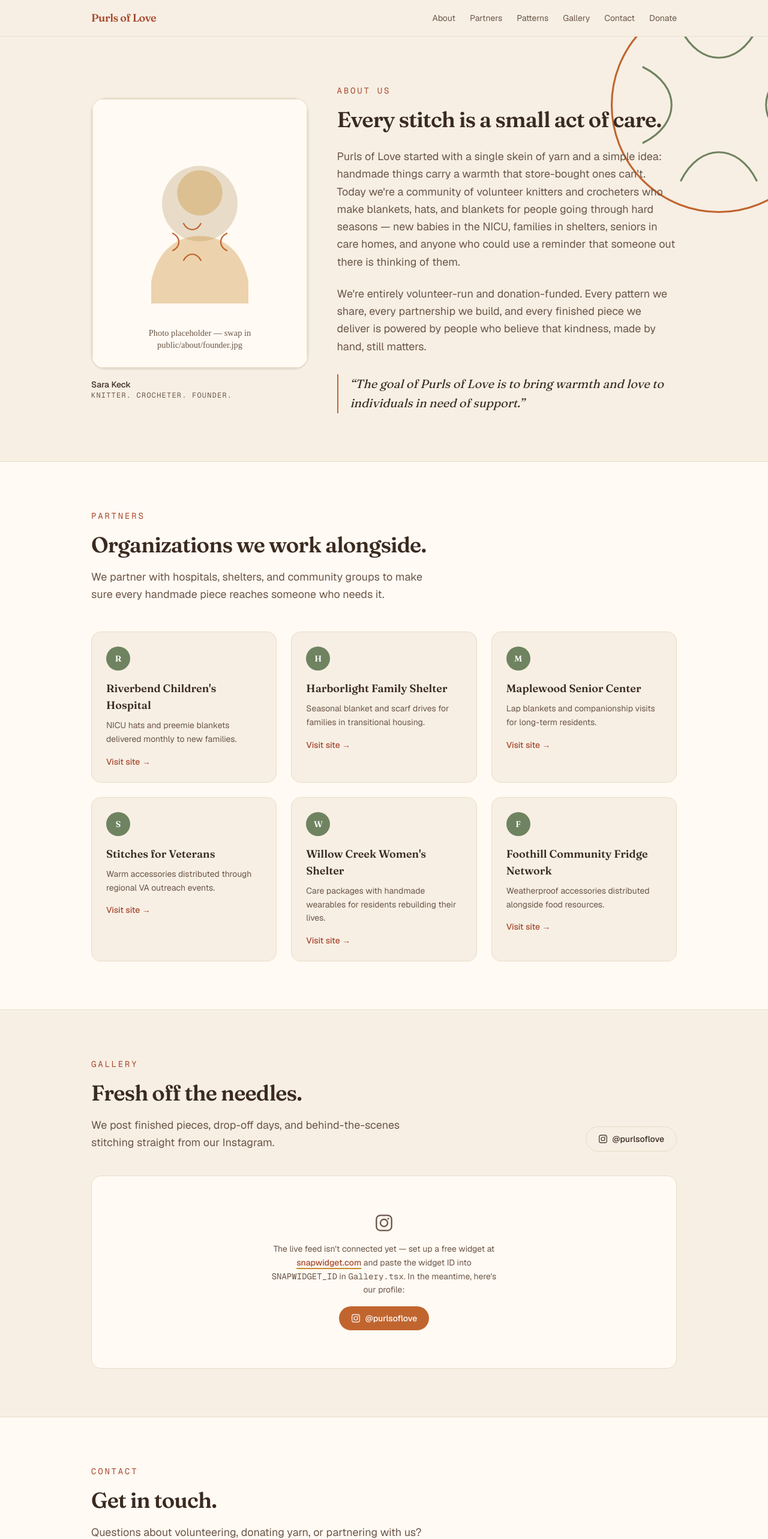
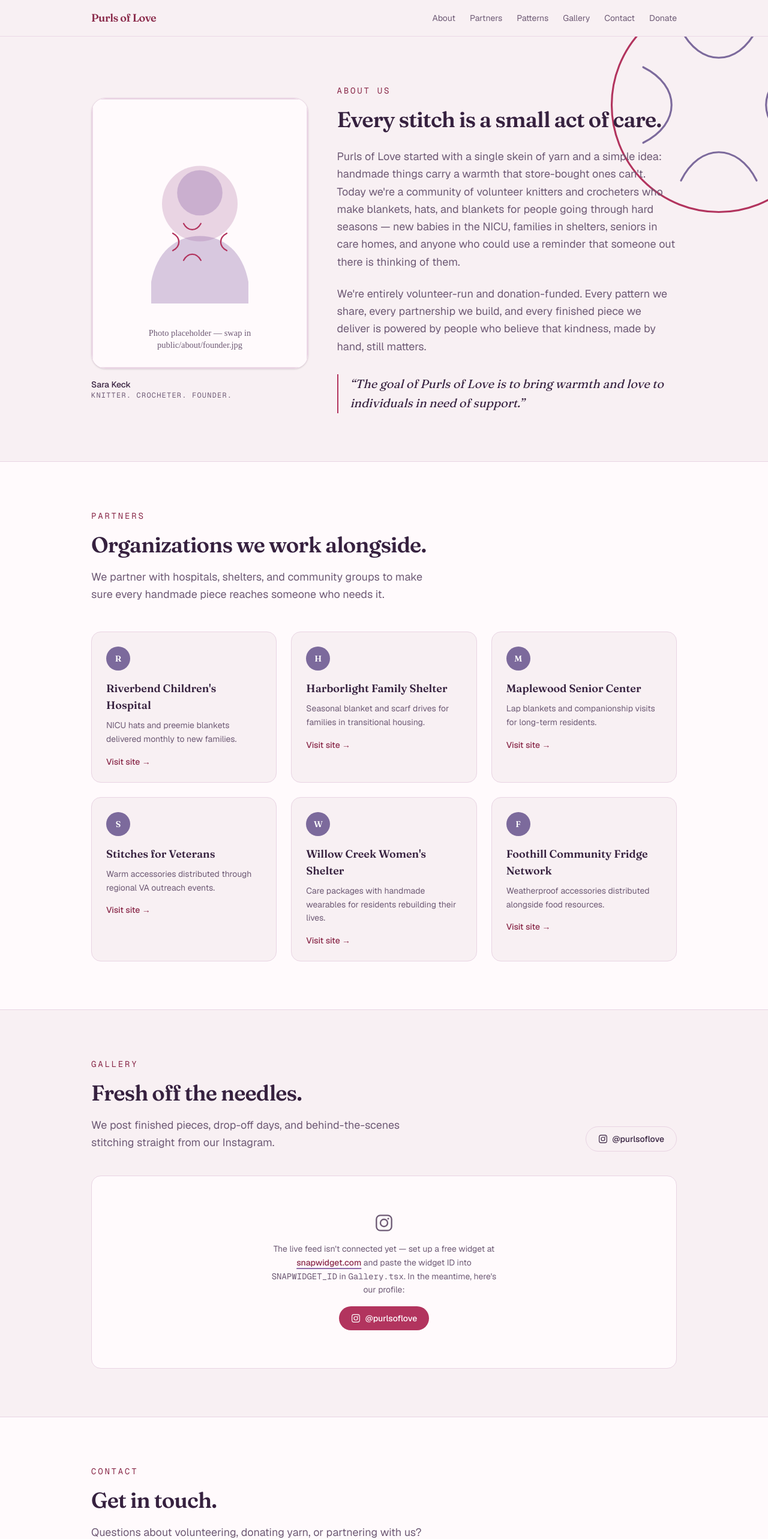
Before and after one commit to elsjeslothower/purls-of-love, a Next.js app: page / in a window 1280 px wide. Shown: the top 2566 px of the page at 60% size. Built offline with nearby package versions, Linux system fonts and the light colour scheme.

Commit message:
Update color scheme

```diff
--- a/src/app/globals.css
+++ b/src/app/globals.css
@@ -1,22 +1,22 @@
 @import "tailwindcss";
 
 :root {
-  --color-cream: #f7efe4;
-  --color-linen: #fffaf3;
-  --color-espresso: #3a2a20;
-  --color-espresso-soft: #6b5648;
-  --color-latte-border: #e8dcc8;
+  --color-blush: #f8f0f3;
+  --color-petal: #fffafc;
+  --color-aubergine: #36213f;
+  --color-aubergine-soft: #6e5a75;
+  --color-blush-border: #e9d4e3;
 
-  --color-terracotta: #c1652f;
-  --color-sage: #6f8360;
-  --color-clay: #a8492f;
-  --color-honey: #c98a2c;
+  --color-mauve: #b2345e;
+  --color-lavender: #7c6a9c;
+  --color-berry: #8a2a4a;
+  --color-orchid: #8f6aa8;
 
-  --background: var(--color-cream);
-  --surface: var(--color-linen);
-  --foreground: var(--color-espresso);
-  --foreground-muted: var(--color-espresso-soft);
-  --border-color: var(--color-latte-border);
+  --background: var(--color-blush);
+  --surface: var(--color-petal);
+  --foreground: var(--color-aubergine);
+  --foreground-muted: var(--color-aubergine-soft);
+  --border-color: var(--color-blush-border);
 }
 
 @theme inline {
@@ -26,10 +26,10 @@
   --color-foreground-muted: var(--foreground-muted);
   --color-border: var(--border-color);
 
-  --color-terracotta: var(--color-terracotta);
-  --color-sage: var(--color-sage);
-  --color-clay: var(--color-clay);
-  --color-honey: var(--color-honey);
+  --color-mauve: var(--color-mauve);
+  --color-lavender: var(--color-lavender);
+  --color-berry: var(--color-berry);
+  --color-orchid: var(--color-orchid);
 
   --font-sans: var(--font-geist-sans);
   --font-display: var(--font-fraunces);
@@ -49,8 +49,8 @@ body {
 }
 
 ::selection {
-  background: var(--color-honey);
-  color: var(--color-espresso);
+  background: var(--color-orchid);
+  color: var(--color-aubergine);
 }
 
 @keyframes fade-in-up {
--- a/src/app/not-found.tsx
+++ b/src/app/not-found.tsx
@@ -21,10 +21,10 @@ export default function NotFound() {
       <Nav />
       <main className="flex flex-1 items-center justify-center px-6 py-24">
         <div className="mx-auto flex max-w-xl flex-col items-center text-center">
-          <div className="animate-stitch-in flex h-40 w-40 items-center justify-center rounded-full border border-border bg-surface text-terracotta">
+          <div className="animate-stitch-in flex h-40 w-40 items-center justify-center rounded-full border border-border bg-surface text-mauve">
             <YarnIcon className="h-20 w-20" />
           </div>
-          <p className="mt-6 font-mono text-sm uppercase tracking-[0.2em] text-clay">Page not found</p>
+          <p className="mt-6 font-mono text-sm uppercase tracking-[0.2em] text-berry">Page not found</p>
           <h1 className="mt-4 font-display text-3xl font-semibold tracking-tight sm:text-4xl">
             This thread ran out.
           </h1>
@@ -34,7 +34,7 @@ export default function NotFound() {
           <button
             type="button"
             onClick={goBack}
-            className="mt-8 rounded-full bg-terracotta px-6 py-3 text-sm font-medium text-white transition-colors hover:bg-clay"
+            className="mt-8 rounded-full bg-mauve px-6 py-3 text-sm font-medium text-white transition-colors hover:bg-berry"
           >
             Go back
           </button>
--- a/src/components/About.tsx
+++ b/src/components/About.tsx
@@ -26,11 +26,11 @@ export default function About() {
         className="animate-stitch-in pointer-events-none absolute -top-24 right-[-10%] h-[420px] w-[420px] opacity-15"
       >
         <svg viewBox="0 0 200 200" className="h-full w-full">
-          <circle cx="100" cy="100" r="85" fill="none" stroke="var(--color-terracotta)" strokeWidth="1.5" />
+          <circle cx="100" cy="100" r="85" fill="none" stroke="var(--color-mauve)" strokeWidth="1.5" />
           <path
             d="M40 70c30 15 30 45 0 60M70 40c15 30 45 30 60 0M160 70c-30 15-30 45 0 60M70 160c15-30 45-30 60 0"
             fill="none"
-            stroke="var(--color-sage)"
+            stroke="var(--color-lavender)"
             strokeWidth="1.5"
             strokeLinecap="round"
           />
@@ -54,7 +54,7 @@ export default function About() {
         </div>
 
         <div className="animate-fade-in-up sm:col-span-3" style={{ animationDelay: "80ms" }}>
-          <p className="font-mono text-sm uppercase tracking-[0.2em] text-clay">{t.eyebrow}</p>
+          <p className="font-mono text-sm uppercase tracking-[0.2em] text-berry">{t.eyebrow}</p>
           <h1 className="mt-4 font-display text-3xl font-semibold leading-tight tracking-tight sm:text-4xl">
             {t.heading}
           </h1>
@@ -63,7 +63,7 @@ export default function About() {
               {paragraph}
             </p>
           ))}
-          <blockquote className="mt-8 max-w-xl border-l-2 border-terracotta pl-5 font-display text-xl italic leading-relaxed text-foreground">
+          <blockquote className="mt-8 max-w-xl border-l-2 border-mauve pl-5 font-display text-xl italic leading-relaxed text-foreground">
             {t.founderQuote}
           </blockquote>
         </div>
--- a/src/components/Contact.tsx
+++ b/src/components/Contact.tsx
@@ -46,7 +46,7 @@ export default function Contact() {
   return (
     <section id="contact" className="border-t border-border bg-surface">
       <div className="mx-auto max-w-5xl px-6 py-20">
-        <p className="font-mono text-sm uppercase tracking-[0.2em] text-clay">{t.eyebrow}</p>
+        <p className="font-mono text-sm uppercase tracking-[0.2em] text-berry">{t.eyebrow}</p>
         <h2 className="mt-4 max-w-xl font-display text-3xl font-semibold leading-tight tracking-tight sm:text-4xl">
           {t.heading}
         </h2>
@@ -61,7 +61,7 @@ export default function Contact() {
               {t.reasons.map((option) => (
                 <label
                   key={option.value}
-                  className="flex cursor-pointer items-center gap-2 rounded-full border border-border bg-background px-4 py-2 text-sm transition-colors has-[:checked]:border-terracotta has-[:checked]:text-clay"
+                  className="flex cursor-pointer items-center gap-2 rounded-full border border-border bg-background px-4 py-2 text-sm transition-colors has-[:checked]:border-mauve has-[:checked]:text-berry"
                 >
                   <input
                     type="radio"
@@ -69,7 +69,7 @@ export default function Contact() {
                     value={option.value}
                     checked={reason === option.value}
                     onChange={() => setReason(option.value)}
-                    className="accent-terracotta"
+                    className="accent-mauve"
                   />
                   {option.label}
                 </label>
@@ -81,7 +81,7 @@ export default function Contact() {
                 name="otherReason"
                 required
                 placeholder={t.otherPlaceholder}
-                className="rounded-xl border border-border bg-background px-4 py-3 text-foreground outline-none transition-colors focus:border-terracotta"
+                className="rounded-xl border border-border bg-background px-4 py-3 text-foreground outline-none transition-colors focus:border-mauve"
               />
             )}
           </fieldset>
@@ -94,14 +94,14 @@ export default function Contact() {
               name="message"
               required
               rows={5}
-              className="resize-none rounded-xl border border-border bg-background px-4 py-3 text-foreground outline-none transition-colors focus:border-terracotta"
+              className="resize-none rounded-xl border border-border bg-background px-4 py-3 text-foreground outline-none transition-colors focus:border-mauve"
             />
           </label>
 
           <div className="flex flex-wrap items-center gap-4">
             <button
               type="submit"
-              className="rounded-full bg-terracotta px-6 py-3 text-sm font-medium text-white transition-colors hover:bg-clay"
+              className="rounded-full bg-mauve px-6 py-3 text-sm font-medium text-white transition-colors hover:bg-berry"
             >
               {t.submitLabel}
             </button>
--- a/src/components/Footer.tsx
+++ b/src/components/Footer.tsx
@@ -1,5 +1,5 @@
 const orgName = "Purls of Love";
-const builtWith = "Made with care by volunteers.";
+const builtWith = "Made with care by a volunteer.";
 
 export default function Footer() {
   return (
--- a/src/components/Gallery.tsx
+++ b/src/components/Gallery.tsx
@@ -23,7 +23,7 @@ export default function Gallery() {
 
   return (
     <section id="gallery" className="mx-auto max-w-5xl px-6 py-20">
-      <p className="font-mono text-sm uppercase tracking-[0.2em] text-clay">{t.eyebrow}</p>
+      <p className="font-mono text-sm uppercase tracking-[0.2em] text-berry">{t.eyebrow}</p>
       <div className="mt-4 flex flex-wrap items-end justify-between gap-4">
         <div>
           <h2 className="max-w-xl font-display text-3xl font-semibold leading-tight tracking-tight sm:text-4xl">
@@ -35,7 +35,7 @@ export default function Gallery() {
           href={t.instagramUrl}
           target="_blank"
           rel="noopener noreferrer"
-          className="flex items-center gap-2 rounded-full border border-border px-5 py-2.5 text-sm font-medium transition-colors hover:border-terracotta hover:text-clay"
+          className="flex items-center gap-2 rounded-full border border-border px-5 py-2.5 text-sm font-medium transition-colors hover:border-mauve hover:text-berry"
         >
           <InstagramIcon className="h-4 w-4" />
           @{t.instagramHandle}
@@ -61,7 +61,7 @@ export default function Gallery() {
                 href="https://snapwidget.com/"
                 target="_blank"
                 rel="noopener noreferrer"
-                className="font-medium text-clay underline decoration-honey decoration-2 underline-offset-4 hover:text-terracotta"
+                className="font-medium text-berry underline decoration-orchid decoration-2 underline-offset-4 hover:text-mauve"
               >
                 snapwidget.com
               </a>{" "}
@@ -72,7 +72,7 @@ export default function Gallery() {
               href={t.instagramUrl}
               target="_blank"
               rel="noopener noreferrer"
-              className="flex items-center gap-2 rounded-full bg-terracotta px-5 py-2.5 text-sm font-medium text-white transition-colors hover:bg-clay"
+              className="flex items-center gap-2 rounded-full bg-mauve px-5 py-2.5 text-sm font-medium text-white transition-colors hover:bg-berry"
             >
               <InstagramIcon className="h-4 w-4" />
               @{t.instagramHandle}
--- a/src/components/Nav.tsx
+++ b/src/components/Nav.tsx
@@ -24,14 +24,14 @@ export default function Nav() {
   return (
     <header className="animate-fade-in-down sticky top-0 z-50 border-b border-border/80 bg-background/90 backdrop-blur">
       <nav className="mx-auto flex max-w-5xl items-center justify-between px-6 py-4">
-        <a href={`${basePath}/`} className="font-display text-lg font-semibold tracking-tight text-clay">
+        <a href={`${basePath}/`} className="font-display text-lg font-semibold tracking-tight text-berry">
           {orgName}
         </a>
         <div className="flex items-center gap-2 sm:gap-6">
           <ul className="hidden gap-6 text-sm text-foreground-muted sm:flex">
             {navLinks.map((link) => (
               <li key={link.href}>
-                <a href={`${basePath}${link.href}`} className="transition-colors hover:text-clay">
+                <a href={`${basePath}${link.href}`} className="transition-colors hover:text-berry">
                   {link.label}
                 </a>
               </li>
@@ -42,7 +42,7 @@ export default function Nav() {
             onClick={() => setMenuOpen((open) => !open)}
             aria-label={menuOpen ? closeMenuLabel : openMenuLabel}
             aria-expanded={menuOpen}
-            className="flex h-9 w-9 items-center justify-center rounded-full border border-border text-foreground-muted transition-colors hover:border-terracotta hover:text-clay sm:hidden"
+            className="flex h-9 w-9 items-center justify-center rounded-full border border-border text-foreground-muted transition-colors hover:border-mauve hover:text-berry sm:hidden"
           >
             {menuOpen ? <CloseIcon className="h-4 w-4" /> : <MenuIcon className="h-4 w-4" />}
           </button>
@@ -56,7 +56,7 @@ export default function Nav() {
               <a
                 href={`${basePath}${link.href}`}
                 onClick={() => setMenuOpen(false)}
-                className="block rounded-lg px-2 py-2 transition-colors hover:bg-surface hover:text-clay"
+                className="block rounded-lg px-2 py-2 transition-colors hover:bg-surface hover:text-berry"
               >
                 {link.label}
               </a>
--- a/src/components/Partners.tsx
+++ b/src/components/Partners.tsx
@@ -43,7 +43,7 @@ export default function Partners() {
   return (
     <section id="partners" className="border-y border-border bg-surface">
       <div className="mx-auto max-w-5xl px-6 py-20">
-        <p className="font-mono text-sm uppercase tracking-[0.2em] text-clay">{t.eyebrow}</p>
+        <p className="font-mono text-sm uppercase tracking-[0.2em] text-berry">{t.eyebrow}</p>
         <h2 className="mt-4 max-w-xl font-display text-3xl font-semibold leading-tight tracking-tight sm:text-4xl">
           {t.heading}
         </h2>
@@ -56,12 +56,12 @@ export default function Partners() {
               href={partner.href}
               target="_blank"
               rel="noopener noreferrer"
-              className="group flex flex-col rounded-2xl border border-border bg-background p-6 transition-colors hover:border-terracotta"
+              className="group flex flex-col rounded-2xl border border-border bg-background p-6 transition-colors hover:border-mauve"
             >
               <span
                 aria-hidden
                 className="flex h-10 w-10 items-center justify-center rounded-full font-display text-sm font-semibold text-white"
-                style={{ background: "var(--color-sage)" }}
+                style={{ background: "var(--color-lavender)" }}
               >
                 {partner.name.charAt(0)}
               </span>
@@ -69,7 +69,7 @@ export default function Partners() {
                 {partner.name}
               </h3>
               <p className="mt-2 text-sm leading-relaxed text-foreground-muted">{partner.blurb}</p>
-              <span className="mt-4 text-sm font-medium text-clay transition-colors group-hover:text-terracotta">
+              <span className="mt-4 text-sm font-medium text-berry transition-colors group-hover:text-mauve">
                 Visit site →
               </span>
             </a>
--- a/src/components/Patterns.tsx
+++ b/src/components/Patterns.tsx
@@ -49,7 +49,7 @@ export default function Patterns() {
   return (
     <section className="mx-auto max-w-5xl px-6 py-20">
       <div className="animate-fade-in-up">
-        <p className="font-mono text-sm uppercase tracking-[0.2em] text-clay">{t.eyebrow}</p>
+        <p className="font-mono text-sm uppercase tracking-[0.2em] text-berry">{t.eyebrow}</p>
         <h1 className="mt-4 max-w-2xl font-display text-4xl font-semibold tracking-tight sm:text-5xl">
           {t.heading}
         </h1>
@@ -67,7 +67,7 @@ export default function Patterns() {
               <span
                 className="rounded-full px-3 py-1 font-mono text-xs font-semibold uppercase tracking-wide"
                 style={{
-                  background: pattern.level === "Beginner" ? "var(--color-sage)" : "var(--color-honey)",
+                  background: pattern.level === "Beginner" ? "var(--color-lavender)" : "var(--color-orchid)",
                   color: "#ffffff",
                 }}
               >
```
Also changed, not shown: src/components/Donate.tsx (+5 -5 lines), public/about/founder.svg, public/favicon.svg.
